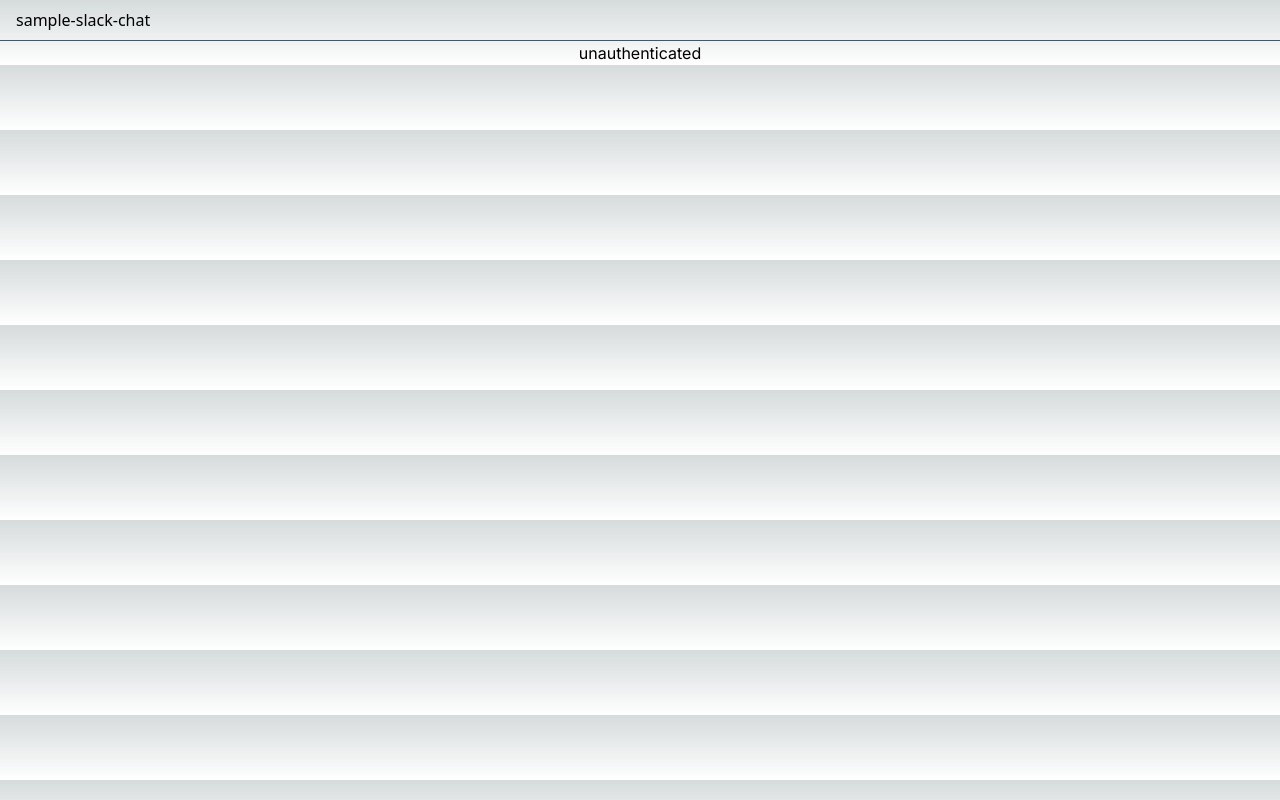
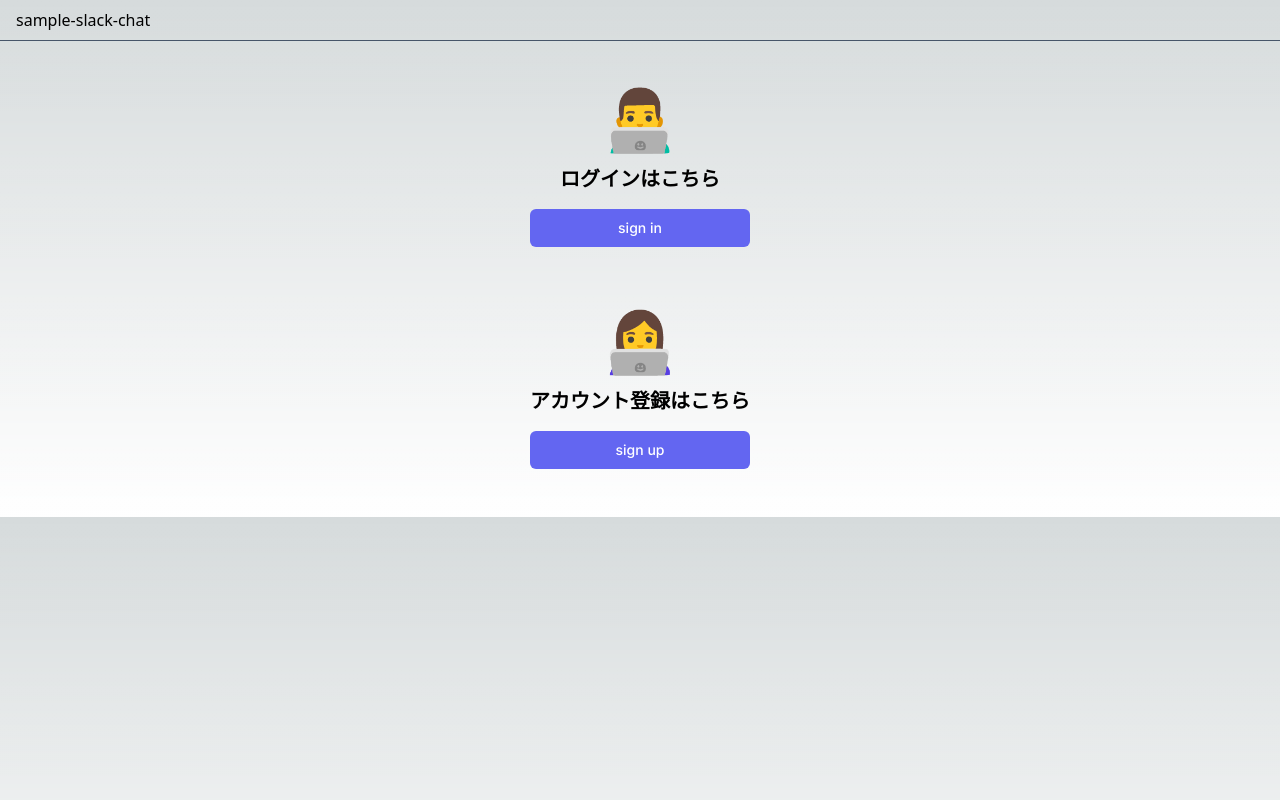
Before and after one commit to ryota0222/sample-slack-chat, a Next.js app: page / in a window 1280 px wide. Built offline with nearby package versions, Linux system fonts and the light colour scheme; no server answers.

Commit message:
no authenticated page

```diff
--- a/src/pages/index.tsx
+++ b/src/pages/index.tsx
@@ -4,6 +4,7 @@ import { Loader } from "@/components/ui/Loader";
 import { WebhookForm } from "@/components/features/WebhookForm";
 import { MessageForm } from "@/components/features/MessageForm";
 import { MessageContent } from "@/components/features/MessageContent";
+import Link from "next/link";
 
 const inter = Inter({ subsets: ["latin"] });
 
@@ -26,7 +27,31 @@ const Home = () => {
         </div>
       )}
       {/* 未認証時 */}
-      {status === "unauthenticated" && <>unauthenticated</>}
+      {status === "unauthenticated" && (
+        <div className="w-full py-12 justify-center grid gap-4">
+          <div className="text-center text-6xl">👨‍💻</div>
+          <p className="text-xl font-bold text-center">ログインはこちら</p>
+          <Link
+            type="button"
+            className="inline-flex justify-center rounded-md border border-transparent bg-indigo-500 px-4 py-2 text-sm font-medium hover:bg-indigo-600 focus:outline-none focus-visible:ring-2 focus-visible:ring-blue-500 focus-visible:ring-offset-2 text-white"
+            href="/sign_in"
+          >
+            sign in
+          </Link>
+
+          <div className="text-center text-6xl mt-12">👩‍💻</div>
+          <p className="text-xl font-bold text-center">
+            アカウント登録はこちら
+          </p>
+          <Link
+            type="button"
+            className="inline-flex justify-center rounded-md border border-transparent bg-indigo-500 px-4 py-2 text-sm font-medium hover:bg-indigo-600 focus:outline-none focus-visible:ring-2 focus-visible:ring-blue-500 focus-visible:ring-offset-2 text-white"
+            href="/sign_up"
+          >
+            sign up
+          </Link>
+        </div>
+      )}
     </main>
   );
 };
```
